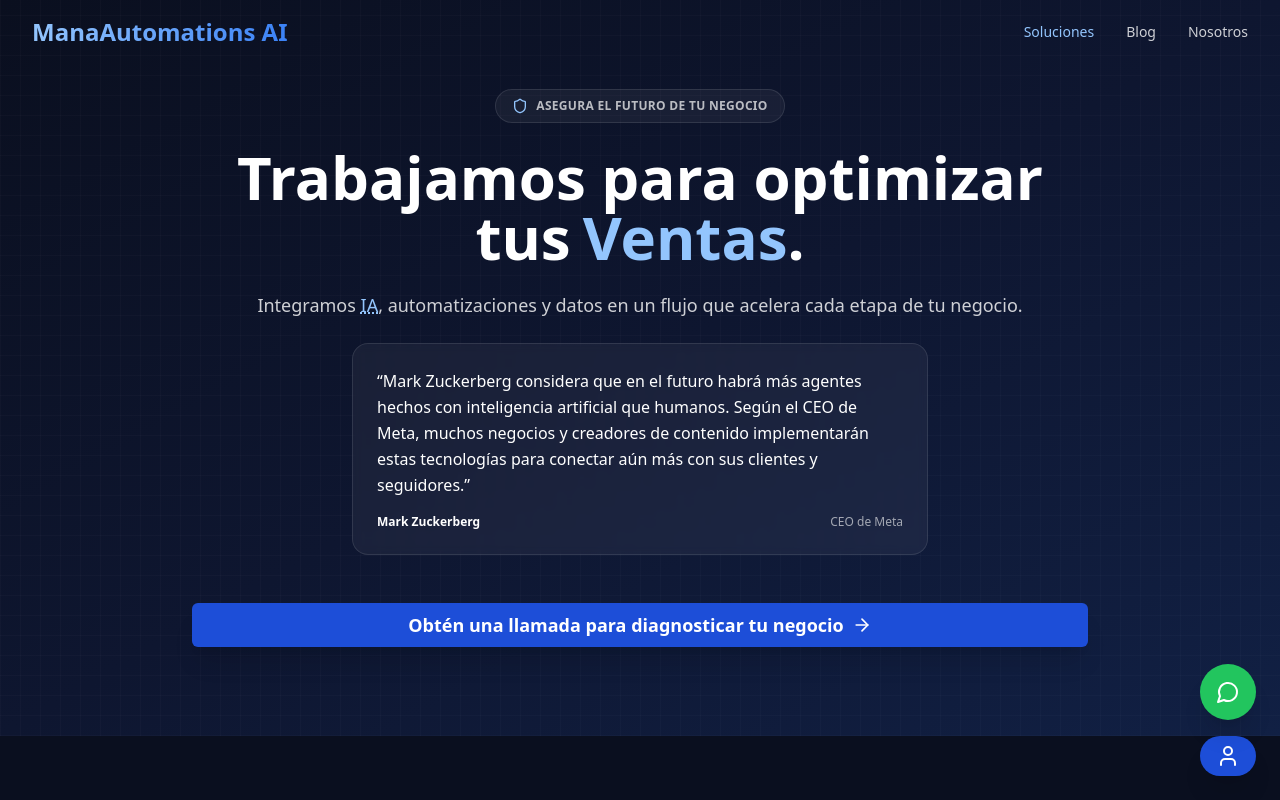
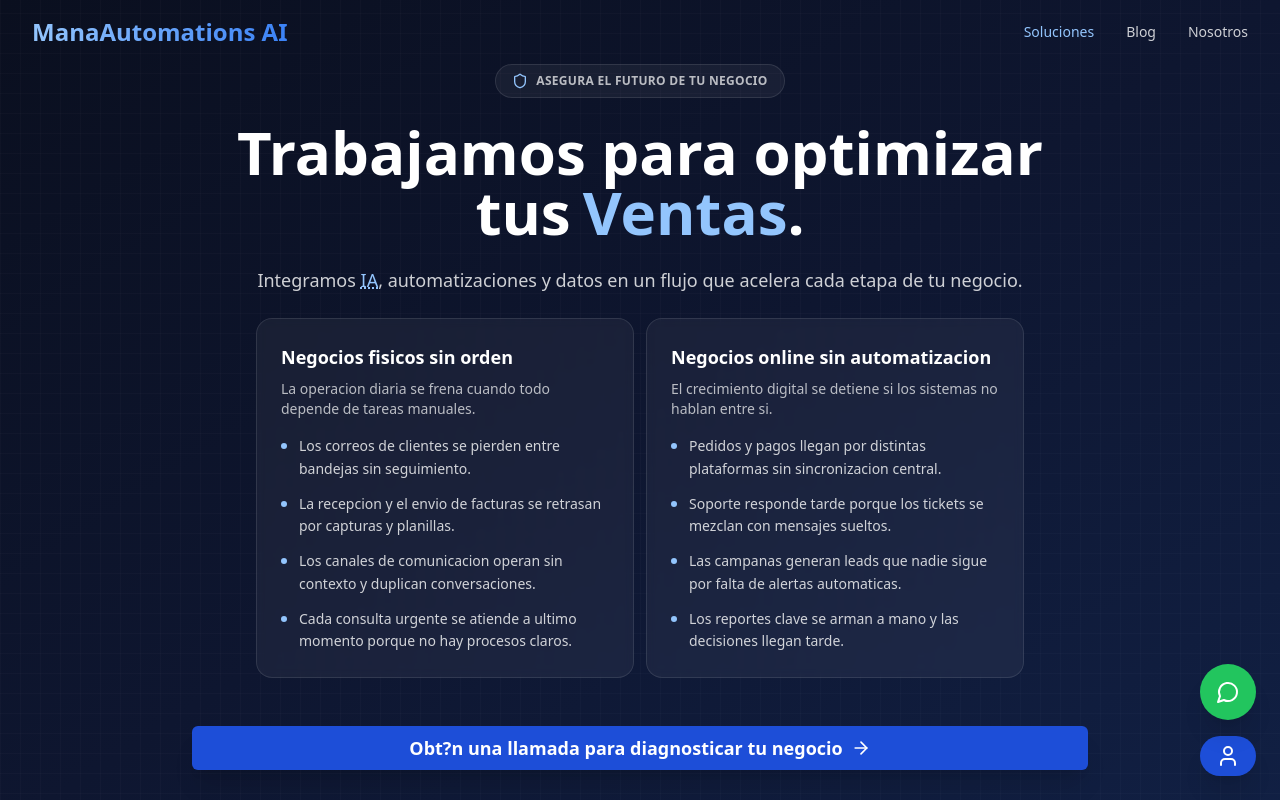
Before and after one commit to hernandomv92/ManaAI, a Next.js app: page / in a window 1280 px wide. Shown: the top 800 px of the page. Built offline with nearby package versions, Linux system fonts and the light colour scheme; a web font is replaced by a local one.

Commit message:
Refactor Hero component to include pain points cards and fix primary CTA text

```diff
--- a/components/marketing/Hero.tsx
+++ b/components/marketing/Hero.tsx
@@ -15,11 +15,28 @@ import { siteContent } from "@/lib/content";
 
 const rotatingWords = ["Procesos", "Ventas", "Clientes"];
 
-const quote = {
-  text: "Mark Zuckerberg considera que en el futuro habrá más agentes hechos con inteligencia artificial que humanos. Según el CEO de Meta, muchos negocios y creadores de contenido implementarán estas tecnologías para conectar aún más con sus clientes y seguidores.",
-  author: "Mark Zuckerberg",
-  role: "CEO de Meta"
-};
+const painCards = [
+  {
+    title: "Negocios fisicos sin orden",
+    intro: "La operacion diaria se frena cuando todo depende de tareas manuales.",
+    points: [
+      "Los correos de clientes se pierden entre bandejas sin seguimiento.",
+      "La recepcion y el envio de facturas se retrasan por capturas y planillas.",
+      "Los canales de comunicacion operan sin contexto y duplican conversaciones.",
+      "Cada consulta urgente se atiende a ultimo momento porque no hay procesos claros."
+    ]
+  },
+  {
+    title: "Negocios online sin automatizacion",
+    intro: "El crecimiento digital se detiene si los sistemas no hablan entre si.",
+    points: [
+      "Pedidos y pagos llegan por distintas plataformas sin sincronizacion central.",
+      "Soporte responde tarde porque los tickets se mezclan con mensajes sueltos.",
+      "Las campanas generan leads que nadie sigue por falta de alertas automaticas.",
+      "Los reportes clave se arman a mano y las decisiones llegan tarde."
+    ]
+  }
+];
 
 function renderTerm(term: string) {
   const glossaryEntry = (siteContent.glossary as Record<string, string | undefined>)[term];
@@ -49,7 +66,7 @@ export function Hero() {
   }, []);
 
   const badge = "Asegura el futuro de tu negocio";
-  const primaryCTA = "Obtén una llamada para diagnosticar tu negocio";
+  const primaryCTA = "Obt?n una llamada para diagnosticar tu negocio";
 
   const scrollToQuiz = () => {
     const quizSection = document.getElementById("quiz-section");
@@ -84,13 +101,25 @@ export function Hero() {
               Integramos {renderTerm("IA")}, automatizaciones y datos en un flujo que acelera cada etapa de tu negocio.
             </p>
 
-            <div className="flex flex-col items-center gap-3 text-sm text-white/70">
-              <div className="w-full max-w-xl rounded-2xl border border-white/10 bg-white/5 p-6 text-left backdrop-blur-sm">
-                <p className="text-base leading-relaxed text-white">&ldquo;{quote.text}&rdquo;</p>
-                <div className="mt-4 flex flex-col gap-1 text-xs text-white/60 sm:flex-row sm:items-center sm:justify-between">
-                  <span className="font-semibold text-white">{quote.author}</span>
-                  <span>{quote.role}</span>
-                </div>
+            <div className="flex w-full flex-col items-center gap-3 text-sm text-white/70">
+              <div className="grid w-full max-w-3xl items-stretch gap-3 sm:grid-cols-2">
+                {painCards.map((card) => (
+                  <div
+                    key={card.title}
+                    className="flex h-full flex-col rounded-2xl border border-white/10 bg-white/5 p-6 text-left backdrop-blur-sm"
+                  >
+                    <h3 className="text-lg font-semibold text-white">{card.title}</h3>
+                    <p className="mt-2 text-sm text-white/70">{card.intro}</p>
+                    <ul className="mt-4 space-y-3 text-sm text-white/80">
+                      {card.points.map((point) => (
+                        <li key={point} className="flex gap-3">
+                          <span className="mt-2 h-1.5 w-1.5 flex-shrink-0 rounded-full bg-brand-300" />
+                          <span className="leading-relaxed">{point}</span>
+                        </li>
+                      ))}
+                    </ul>
+                  </div>
+                ))}
               </div>
             </div>
 
```
